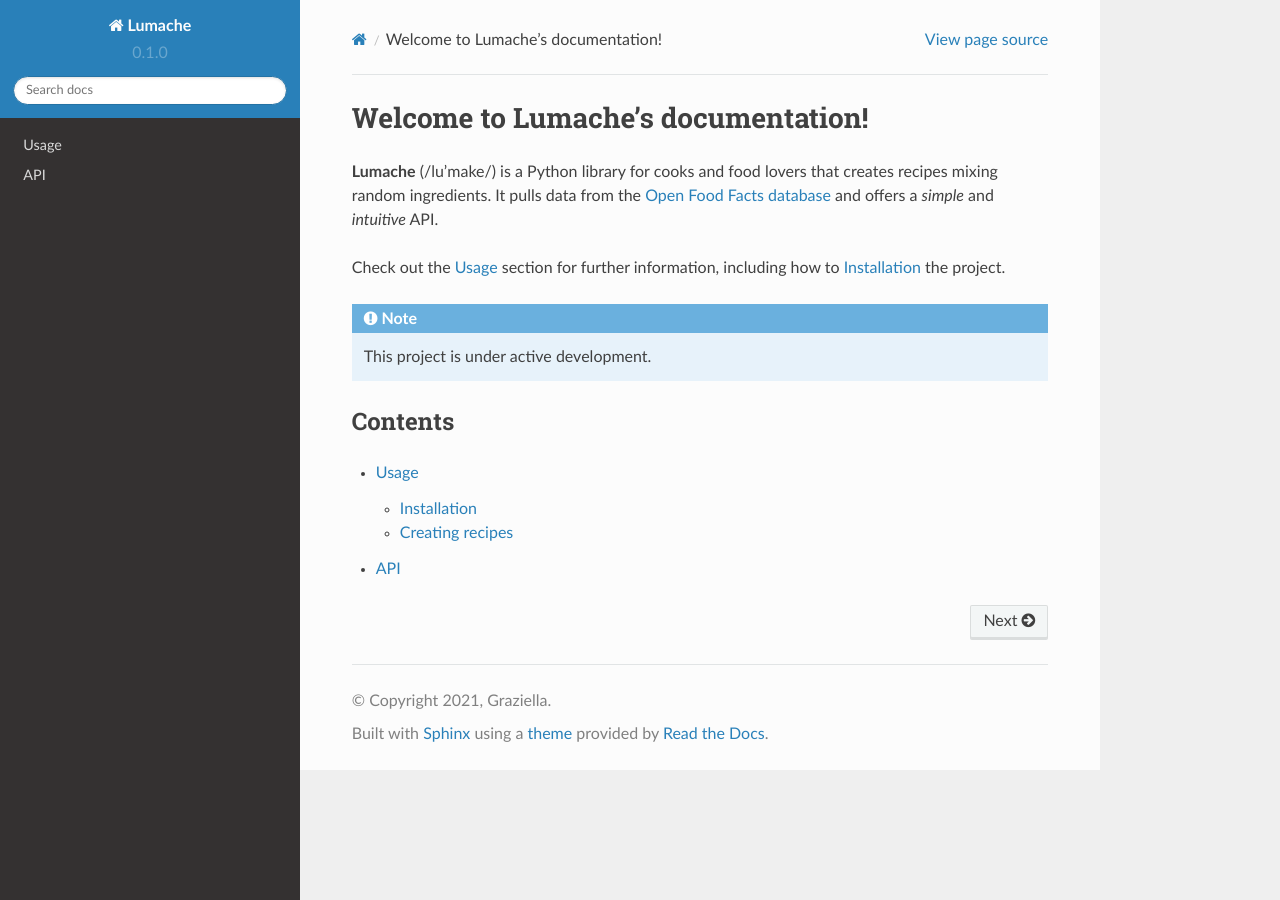
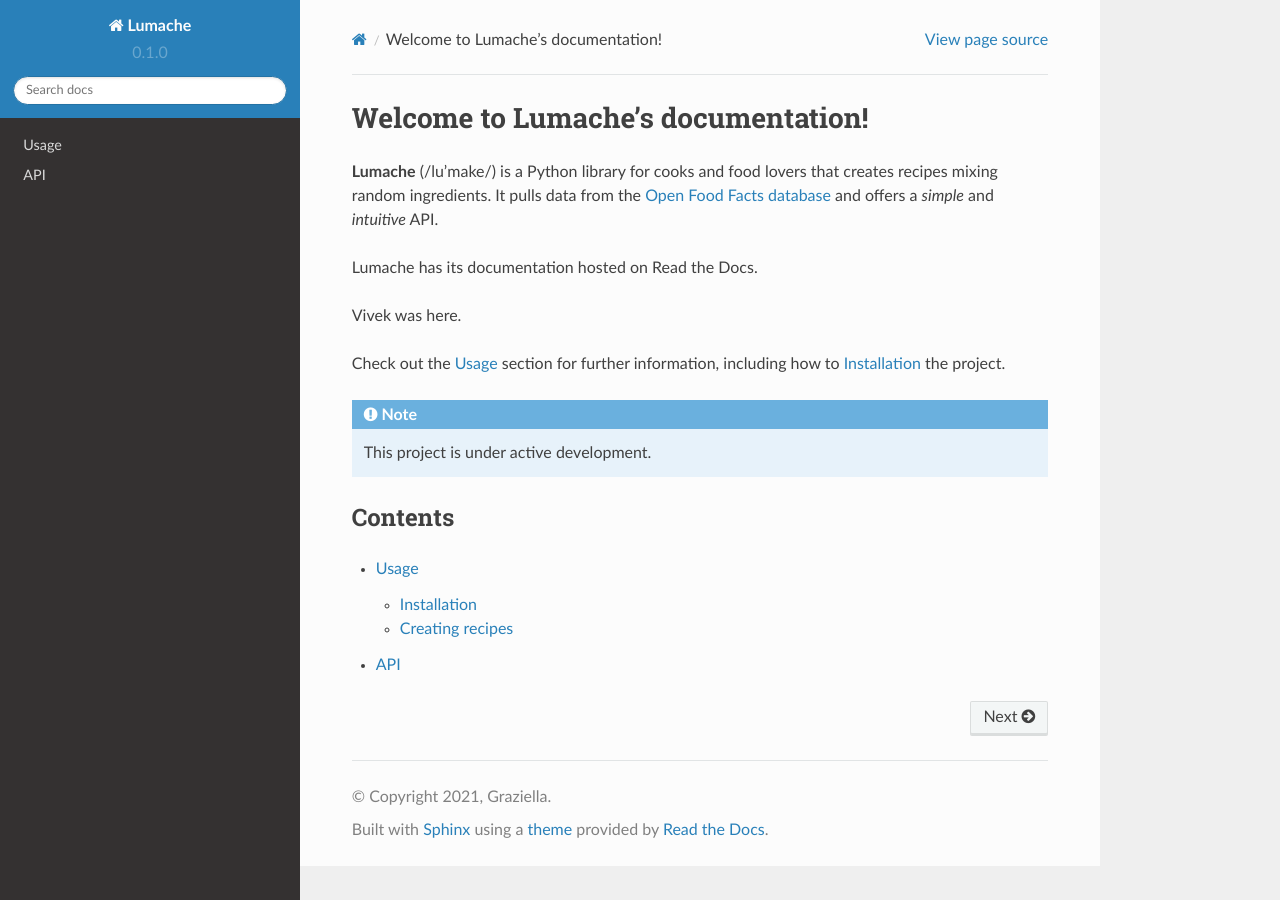
Before and after one commit to vivekJax/rtd-tutorial, a Sphinx documentation site: the page built from docs/source/index.rst, in a window 1280 px wide. Built offline with Sphinx 7.4.7 and the Read the Docs theme 2.0.0, drawn with Linux system fonts in a browser that asks for light colours.

Commit message:
edited the text for fun

```diff
--- a/docs/source/index.rst
+++ b/docs/source/index.rst
@@ -5,6 +5,10 @@ Welcome to Lumache's documentation!
 that creates recipes mixing random ingredients.
 It pulls data from the `Open Food Facts database <https://world.openfoodfacts.org/>`_
 and offers a *simple* and *intuitive* API.
+
+Lumache has its documentation hosted on Read the Docs.
+
+Vivek was here.
 
 Check out the :doc:`usage` section for further information, including
 how to :ref:`installation` the project.
```
